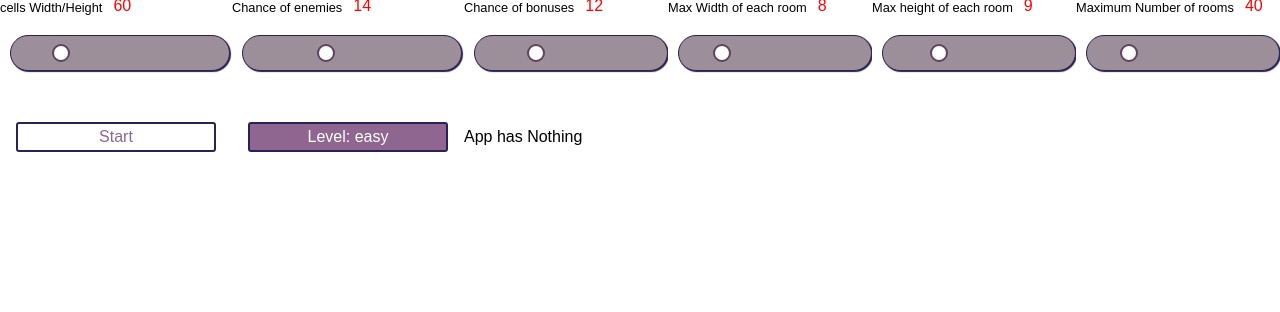
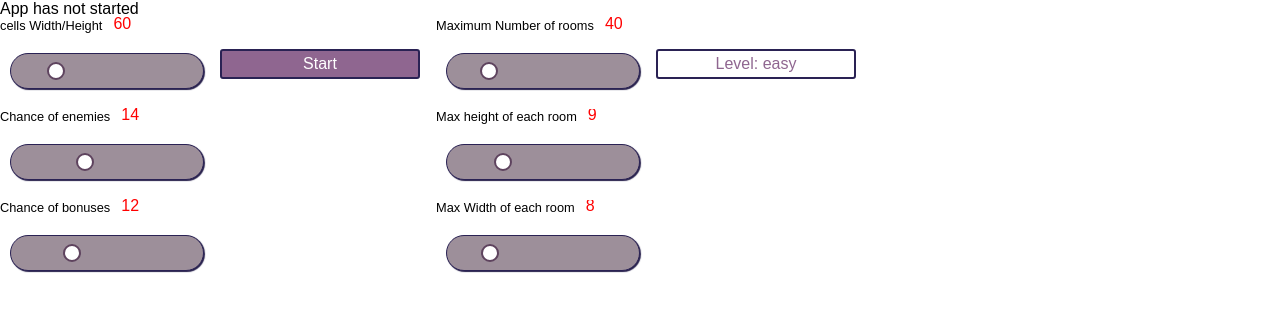
Before and after one commit to JanShah/rogue, a React (Create React App) app: page / in a window 1280 px wide. Shown: the top 312 px of the page. Built offline with nearby package versions, Linux system fonts and the light colour scheme; the HTML template or start-up script is replaced by a standard one.

Commit message:
updated styled components

```diff
--- a/src/App.js
+++ b/src/App.js
@@ -1,9 +1,46 @@
 import React, { Component } from 'react';
 import Menu from './menu/'
+import Button from './menu/components/button/'
 
 class App extends Component {
+  constructor() {
+    super()
+    this.state={started:false}
+    this.defineGame=this.defineGame.bind(this)
+    this.gameState=this.gameState.bind(this)
+  }
+
+  gameState() {
+    this.setState({
+      started:false
+    })
+  }
+
+  defineGame(game) {
+    this.setState({
+      ...game
+    })
+  }
   render() {
-    return <Menu />
+    console.log(this.state)
+    let btnText = this.state.started?' End ':'Start'
+
+    let started = this.state.started?'started':'not started'
+    return <div>App has {started}
+    {
+      (!this.state.started)
+      ?
+      <Menu defineGame={this.defineGame}/>
+      :
+      <div>
+          <Button
+          primary={!this.state.started}
+          text={btnText}
+          fn={this.gameState}
+        />
+      </div>
+    }
+    </div>
   }
 }
 
--- a/src/menu/components/layout/box/style.js
+++ b/src/menu/components/layout/box/style.js
@@ -4,6 +4,6 @@ let Box = styled.div`
     grid-row: ${props=>props.detail[1]}/span ${props=>props.detail[2]};
     grid-column: ${props=>props.detail[3]} / span ${props=>props.detail[4]};
     background-color: ${props=>props.detail[5]};
-    grid-area: ${props=>props.detail[0]};
+    ${props=>props.detail[6]||`grid-area: `+props.detail[0]};
 `
 export default Box
--- a/src/menu/index.js
+++ b/src/menu/index.js
@@ -1,6 +1,5 @@
 import React, { Component } from 'react'
 import Button from './components/button/'
-// import Input from './components/input/'
 import Slider from './components/slider/'
 import Box from './components/layout/box/'
 import Container from './components/layout/container/'
@@ -10,11 +9,11 @@ import optionMinMax from './constants/optionMinMax'
 import presets from './constants/presets'
 
 class Menu extends Component {
-  constructor() {
-    super()
+  constructor(props) {
+    super(props)
         let options = optionMinMax
         this.state={
-            started: false,
+            started: true,
             grid:options.grid.default,
             enemies:options.enemies.default,
             bonuses:options.bonuses.default,
@@ -24,9 +23,10 @@ class Menu extends Component {
             preset:0,
             cols:2
        }
-        this.endGame=this.endGame.bind(this)
+        this.gameState=this.gameState.bind(this)
         this.changeDefaults=this.changeDefaults.bind(this)
         this.presets=this.presets.bind(this)
+        this.definedGame=props.defineGame.bind(this)
     }
 
     componentDidMount() {
@@ -70,19 +70,29 @@ class Menu extends Component {
         })
     }
 
-    endGame() {
+    gameState() {
         this.setState({
             started:!this.state.started
         })
     }
 
     shouldComponentUpdate(first,second){
-        // console.log(second,this.state)
+        console.log('should component update')
+        if(second.started!==this.state.started) {
+            console.log(this.state.started,second)
+            this.passToParent(this.state)
+        }
+        // console.log(second.started===this.state.started)
         return true
     }
 
     componentDidUpdate() {
+
         // console.log('component updated')
+    }
+
+    passToParent() {
+        this.definedGame(this.state)
     }
 
     presets() {
@@ -119,31 +129,27 @@ class Menu extends Component {
         window.onresize=this.changeWindow.bind(this)
         let p = this.state.preset
         let started = this.state.started?'Something':'Nothing'
-        let btnText = this.state.started?' End ':'Start'
+        let btnText = !this.state.started?' End ':'Start'
 
         return (
             <Container detail={['container']} cols={this.state.cols}>
 
-                {this.getBoxSlider(['grid',0,0,0,0,'white'])}
-                {this.getBoxSlider(['enemies',0,0,0,0,'white'])}
-                {this.getBoxSlider(['bonuses',0,0,0,0,'white'])}
-                {this.getBoxSlider(['width',0,0,0,0,'white'])}
-                {this.getBoxSlider(['height',0,0,0,0,'white'])}
-                {this.getBoxSlider(['rooms',0,0,0,0,'white'])}
+                {this.getBoxSlider(['grid',1,1,1,1,'white',true])}
+                {this.getBoxSlider(['enemies',2,1,1,1,'white',true])}
+                {this.getBoxSlider(['bonuses',3,1,1,1,'white',true])}
+                {this.getBoxSlider(['width',3,1,3,1,'white',true])}
+                {this.getBoxSlider(['height',2,1,3,1,'white',true])}
+                {this.getBoxSlider(['rooms',1,1,3,1,'white',true])}
                 <Button
                     primary={this.state.started}
                     text={btnText}
-                    fn={this.endGame}
+                    fn={this.gameState}
                 />
                 <Button
                     primary={!this.state.started}
                     text={p===4?'back to: '+presets[1].level:'Level: '+presets[p+1].level}
                     fn={this.presets}
                 />
-
-                App has {started}
-
-
             </Container>
         )
     }
```
